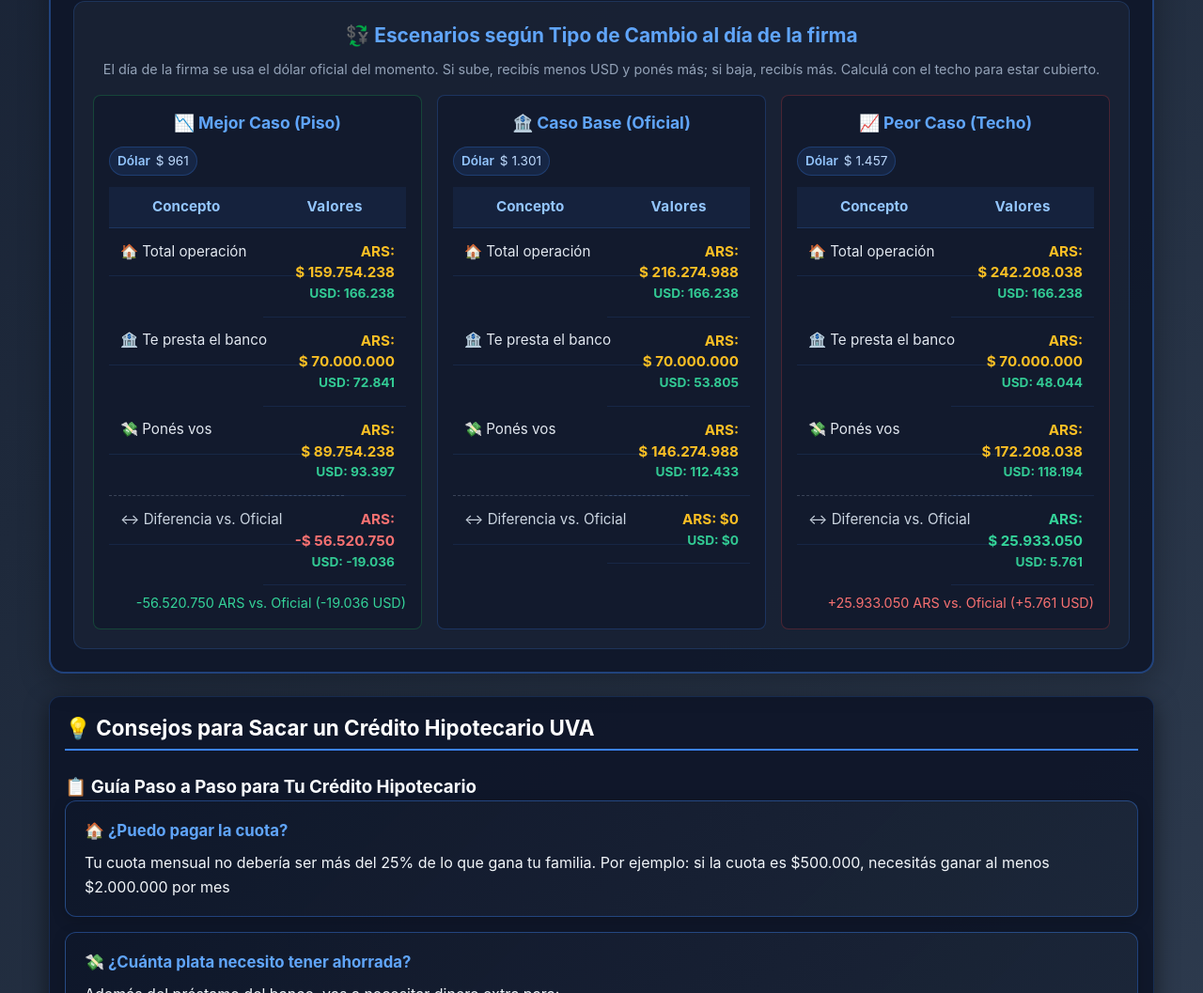
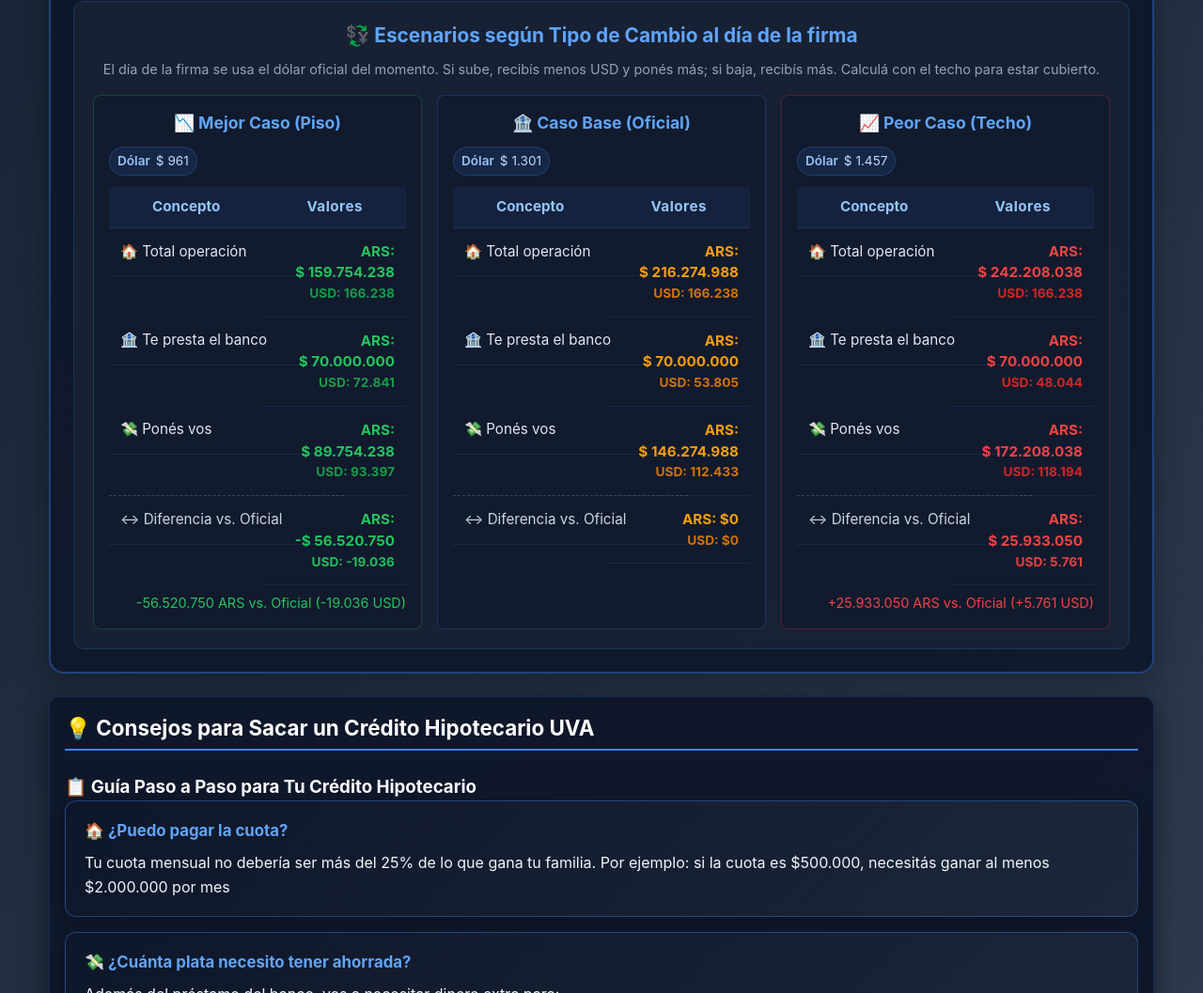
Before and after one commit to kvothesson/calculadora-firma-hipotecaria-uva-ar, a plain HTML site: page index.html in a window 1280 px wide. Shown: the part 1969-3026 px from the top of the page at 94% size. Drawn offline with Linux system fonts and the light colour scheme; no server answers.

Commit message:
Fix errores JavaScript y colores escenarios
- Eliminada llamada a función inexistente mostrarImpactoSimulador
- Corregido scope de variable cls en coloreo de deltas
- Colores aplicados correctamente: verde=mejor, rojo=peor, dorado=igual
- Removidos console.logs de debug

```diff
--- a/script.js
+++ b/script.js
@@ -92,8 +92,7 @@ document.addEventListener('DOMContentLoaded', function() {
             calcularTodo();
         }, 100);
 
-        // Mostrar impacto inicial del simulador
-        mostrarImpactoSimulador();
+                 // Mostrar impacto inicial del simulador (eliminado - función no existe)
     });
 });
 
@@ -899,11 +898,19 @@ function mostrarEscenariosTipoCambio(datos, resultados) {
             setText(`delta${prefix}ARS`, deltaARS);
             setText(`delta${prefix}USD`, deltaUSD);
 
-            // Colorear según signo
+            // Colorear según impacto económico intuitivo
+            let cls;
+            if (deltaARS === 0) {
+                cls = 'igual'; // Dorado: sin cambio
+            } else if (deltaARS < 0) {
+                cls = 'mejor'; // Verde: necesitás menos dinero (mejor para vos)
+            } else {
+                cls = 'peor'; // Rojo: necesitás más dinero (peor para vos)
+            }
+
             const colValores = document.getElementById(`delta${prefix}ARS`)?.closest('.col-valores');
             if (colValores) {
-                const cls = deltaARS >= 0 ? 'positivo' : 'negativo';
-                colValores.classList.remove('positivo','negativo');
+                colValores.classList.remove('mejor','peor','igual');
                 colValores.classList.add(cls);
             }
 
@@ -911,8 +918,8 @@ function mostrarEscenariosTipoCambio(datos, resultados) {
             if (resumenEl) {
                 const signo = deltaARS > 0 ? '+' : '';
                 resumenEl.textContent = `${signo}${formatearNumero(Math.round(deltaARS))} ARS vs. Oficial (${signo}${formatearNumero(Math.round(deltaUSD))} USD)`;
-                resumenEl.classList.remove('positivo','negativo');
-                resumenEl.classList.add(deltaARS >= 0 ? 'negativo' : 'positivo');
+                resumenEl.classList.remove('mejor','peor','igual');
+                resumenEl.classList.add(cls);
             }
         }
     }
@@ -970,9 +977,9 @@ function mostrarEscenariosTipoCambio(datos, resultados) {
     limpiarResultados = function() {
         original();
         const ids = [
-            'prestamoPisoARS','prestamoPisoUSD','diferenciaPisoARS','diferenciaPisoUSD',
-            'prestamoOficialARS','prestamoOficialUSD','diferenciaOficialARS','diferenciaOficialUSD',
-            'prestamoTechoARS','prestamoTechoUSD','diferenciaTechoARS','diferenciaTechoUSD'
+            'prestamoPisoARS','prestamoPisoUSD','diferenciaPisoARS','diferenciaPisoUSD','deltaPisoARS','deltaPisoUSD',
+            'prestamoOficialARS','prestamoOficialUSD','diferenciaOficialARS','diferenciaOficialUSD','deltaOficialARS','deltaOficialUSD',
+            'prestamoTechoARS','prestamoTechoUSD','diferenciaTechoARS','diferenciaTechoUSD','deltaTechoARS','deltaTechoUSD'
         ];
         ids.forEach(id => { const el = document.getElementById(id); if (el) el.textContent = '$0'; });
     }
--- a/styles.css
+++ b/styles.css
@@ -2437,8 +2437,28 @@ footer {
 
 .escenario-table tr.delta-row td { border-top: 1px dashed rgba(148,163,184,0.3); }
 .escenario-table tr.delta-row .concept-cell { color:#cbd5e1; }
-.escenario-table tr.delta-row .col-valores.positivo .ars, .escenario-summary.positivo { color:#34d399; }
-.escenario-table tr.delta-row .col-valores.negativo .ars, .escenario-summary.negativo { color:#f87171; }
+/* Colores intuitivos para diferencia vs oficial */
+.escenario-table tr.delta-row .col-valores.mejor .currency-line.ars,
+.escenario-table tr.delta-row .col-valores.mejor .currency-line.usd,
+.escenario-summary.mejor { color:#22c55e !important; } /* Verde: necesitás menos (mejor) */
+
+.escenario-table tr.delta-row .col-valores.peor .currency-line.ars,
+.escenario-table tr.delta-row .col-valores.peor .currency-line.usd,
+.escenario-summary.peor { color:#ef4444 !important; } /* Rojo: necesitás más (peor) */
+
+.escenario-table tr.delta-row .col-valores.igual .currency-line.ars,
+.escenario-table tr.delta-row .col-valores.igual .currency-line.usd,
+.escenario-summary.igual { color:#f59e0b !important; } /* Dorado: igual al oficial */
+
+/* Colores para tarjetas completas según qué tan bueno es el escenario */
+.escenario-card.mejor .col-valores .currency-line.ars { color:#22c55e !important; } /* Verde: mejor escenario */
+.escenario-card.mejor .col-valores .currency-line.usd { color:#16a34a !important; }
+
+.escenario-card.base .col-valores .currency-line.ars { color:#f59e0b !important; } /* Dorado: escenario base */
+.escenario-card.base .col-valores .currency-line.usd { color:#d97706 !important; }
+
+.escenario-card.peor .col-valores .currency-line.ars { color:#ef4444 !important; } /* Rojo: peor escenario */
+.escenario-card.peor .col-valores .currency-line.usd { color:#dc2626 !important; }
 
 .escenario-summary { margin-top:8px; color:#94a3b8; font-size:0.9rem; text-align:right; }
 
```
